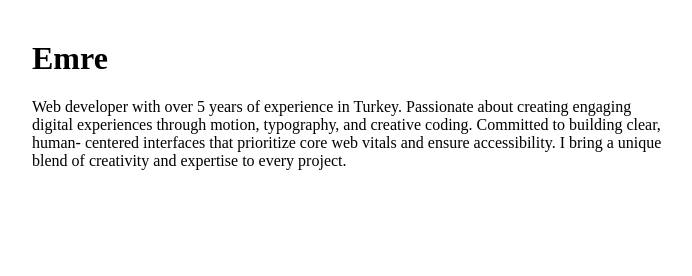
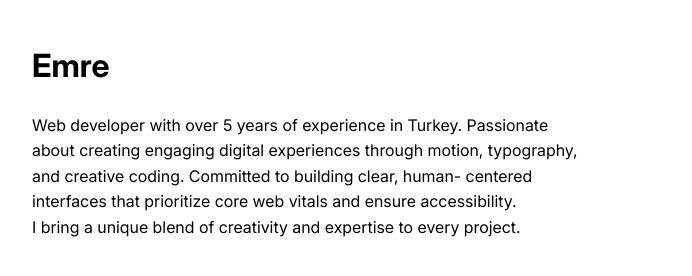
Before and after one commit to ynsmrsk/emre, a plain HTML site: page index.html in a window 1280 px wide. Shown: the whole page, without its empty margins (288-980 px from the left). Drawn offline with Linux system fonts and the light colour scheme.

Commit message:
add Inter font

```diff
--- a/index.html
+++ b/index.html
@@ -3,11 +3,13 @@
 <head>
 	<title>Emre</title>
 	<meta charset="UTF-8">
+	<link rel="preload" href="/InterVariable.woff2" as="font" type="font/woff2" crossorigin>
+	<link rel="stylesheet" href="style.css">
 </head>
 
 <body>
 	<h1>Emre</h1>
-	<p>
+	<p class='balance'>
 		Web developer with over 5 years of experience in Turkey. Passionate about creating engaging digital
 		experiences through motion, typography, and creative coding. Committed to building clear, human-
 		centered interfaces that prioritize core web vitals and ensure accessibility. I bring a unique blend of
@@ -15,11 +17,3 @@
 	</p>
 </body>
 </html>
-
-<style>
-	body {
-		max-width: 640px;
-		margin-inline: auto;
-		padding: 32px 16px;
-	}
-</style>
--- /dev/null
+++ b/style.css
@@ -0,0 +1,26 @@
+@font-face {
+  font-family: InterVariable;
+  font-style: normal;
+  font-weight: 100 900;
+  font-display: swap;
+  src: url("InterVariable.woff2") format("woff2");
+}
+
+:root {
+  font-family: 'InterVariable', -apple-system, BlinkMacSystemFont, 'Segoe UI', Roboto, sans-serif;
+}
+
+body {
+	max-width: 640px;
+	margin-inline: auto;
+	padding: 32px 16px;
+	line-height: 1.6;
+}
+
+h1, h2, h3, h4, h5, h6 {
+	font-weight: 700;
+}
+
+.balance {
+	text-wrap: balance;
+}
```
Also changed, not shown: InterVariable.woff2 (added).
